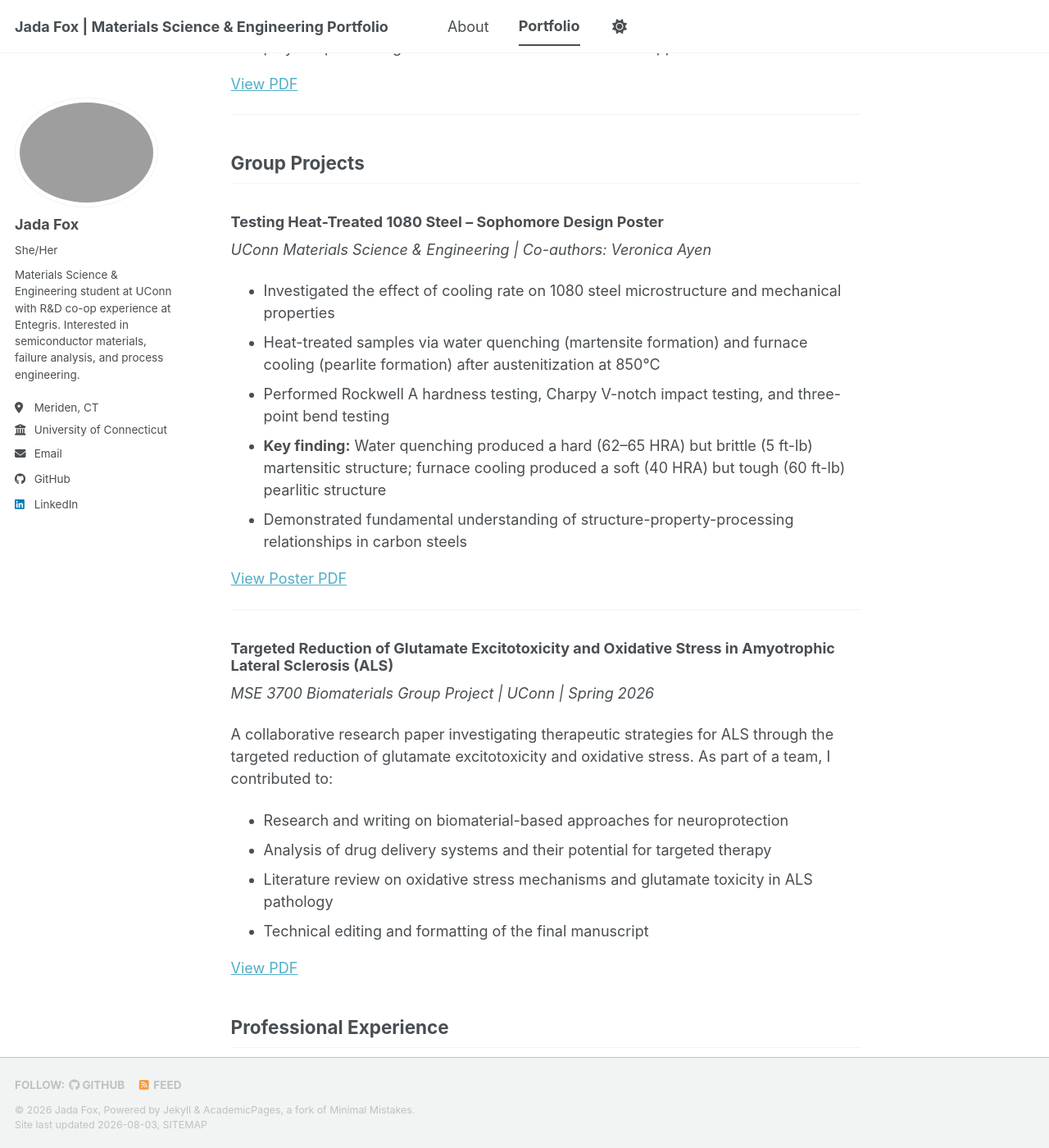
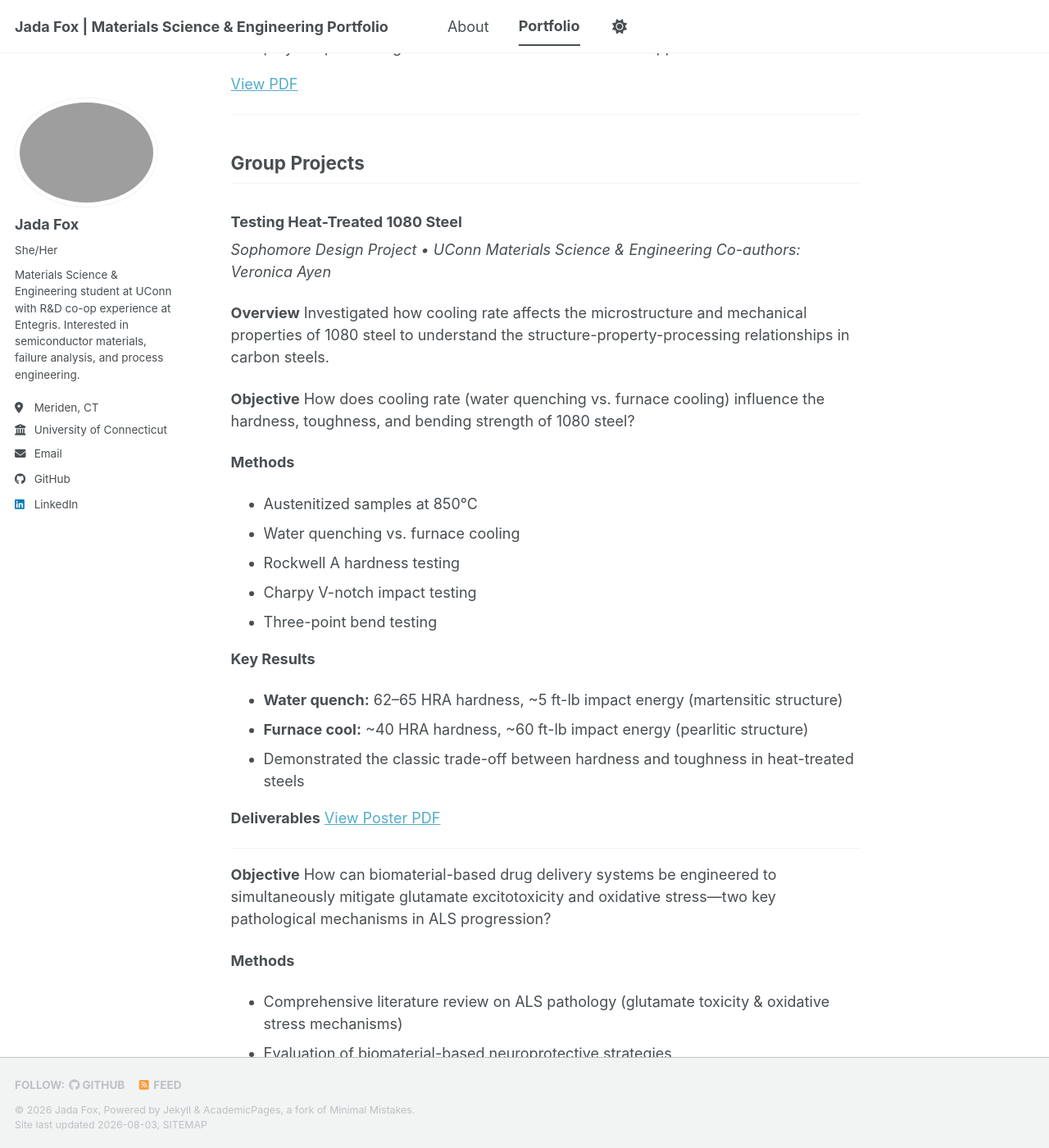
Before and after one commit to FoxJada/FoxJada.github.io, a Jekyll site: the page built from _pages/portfolio.md, in a window 1280 px wide and 1400 px high, scrolled down 531 px. Shown: the whole window at 82% size. Built offline with Jekyll 4.4.1, drawn with Linux system fonts in a browser that asks for light colours; a style sheet for code colours, icons or effects is not loaded; some of the changed text lies outside the part shown.

Commit message:
Update portfolio.md

```diff
--- a/_pages/portfolio.md
+++ b/_pages/portfolio.md
@@ -19,32 +19,52 @@ Wrote a 12-page literature review examining PMMA's structure-property relationsh
 ---
 ## Group Projects
 
-### Testing Heat-Treated 1080 Steel – Sophomore Design Poster
-*UConn Materials Science & Engineering | Co-authors: Veronica Ayen*
+### Testing Heat-Treated 1080 Steel
+*Sophomore Design Project • UConn Materials Science & Engineering*
+*Co-authors: Veronica Ayen*
 
-- Investigated the effect of cooling rate on 1080 steel microstructure and mechanical properties
-- Heat-treated samples via water quenching (martensite formation) and furnace cooling (pearlite formation) after austenitization at 850°C
-- Performed Rockwell A hardness testing, Charpy V-notch impact testing, and three-point bend testing
-- **Key finding:** Water quenching produced a hard (62–65 HRA) but brittle (5 ft-lb) martensitic structure; furnace cooling produced a soft (40 HRA) but tough (60 ft-lb) pearlitic structure
-- Demonstrated fundamental understanding of structure-property-processing relationships in carbon steels
+**Overview**
+Investigated how cooling rate affects the microstructure and mechanical properties of 1080 steel to understand the structure-property-processing relationships in carbon steels.
 
+**Objective**
+How does cooling rate (water quenching vs. furnace cooling) influence the hardness, toughness, and bending strength of 1080 steel?
+
+**Methods**
+- Austenitized samples at 850°C
+- Water quenching vs. furnace cooling
+- Rockwell A hardness testing
+- Charpy V-notch impact testing
+- Three-point bend testing
+
+**Key Results**
+- **Water quench:** 62–65 HRA hardness, ~5 ft-lb impact energy (martensitic structure)
+- **Furnace cool:** ~40 HRA hardness, ~60 ft-lb impact energy (pearlitic structure)
+- Demonstrated the classic trade-off between hardness and toughness in heat-treated steels
+
+**Deliverables**
 [View Poster PDF](/MSE_Sophomore_Design_Poster.jpg)
 
 ---
 
 
-### Targeted Reduction of Glutamate Excitotoxicity and Oxidative Stress in Amyotrophic Lateral Sclerosis (ALS)
-*MSE 3700 Biomaterials Group Project | UConn | Spring 2026*
+**Objective**
+How can biomaterial-based drug delivery systems be engineered to simultaneously mitigate glutamate excitotoxicity and oxidative stress—two key pathological mechanisms in ALS progression?
 
-A collaborative research paper investigating therapeutic strategies for ALS through the targeted reduction of glutamate excitotoxicity and oxidative stress. As part of a team, I contributed to:
+**Methods**
+- Comprehensive literature review on ALS pathology (glutamate toxicity & oxidative stress mechanisms)
+- Evaluation of biomaterial-based neuroprotective strategies
+- Analysis of targeted drug delivery systems (nanoparticles, hydrogels, sustained-release platforms)
+- Comparative assessment of therapeutic efficacy and translational potential
 
-- Research and writing on biomaterial-based approaches for neuroprotection
-- Analysis of drug delivery systems and their potential for targeted therapy
-- Literature review on oxidative stress mechanisms and glutamate toxicity in ALS pathology
-- Technical editing and formatting of the final manuscript
+**Key Results**
+- Identified synergistic therapeutic targets combining excitotoxicity reduction and oxidative stress management
+- Evaluated multiple biomaterial platforms for CNS delivery, highlighting challenges in blood-brain barrier penetration and targeted release
+- Proposed integrated approach using antioxidant-loaded nanoparticles with glutamate receptor antagonists
 
+**Deliverables**
 [View PDF](/Final%20Paper.pdf)
 
+---
 
 ## Professional Experience
 
```
